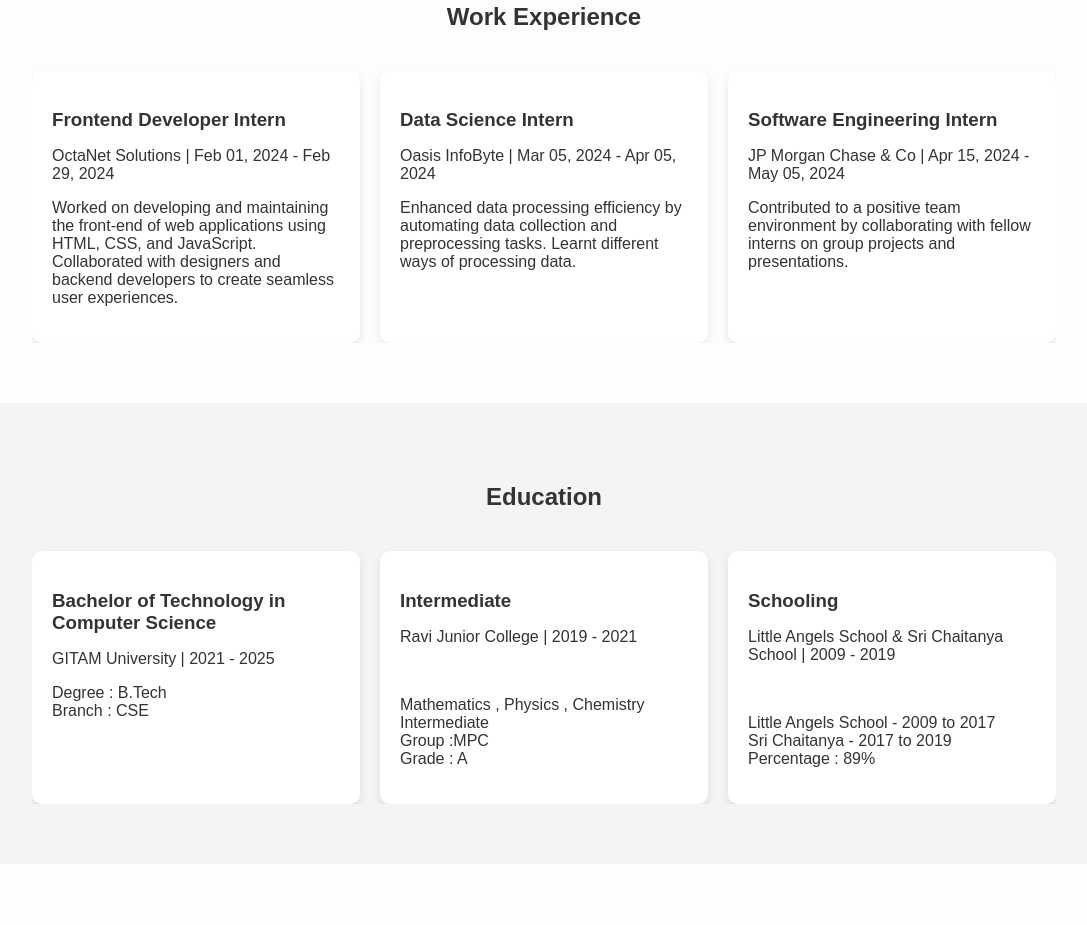
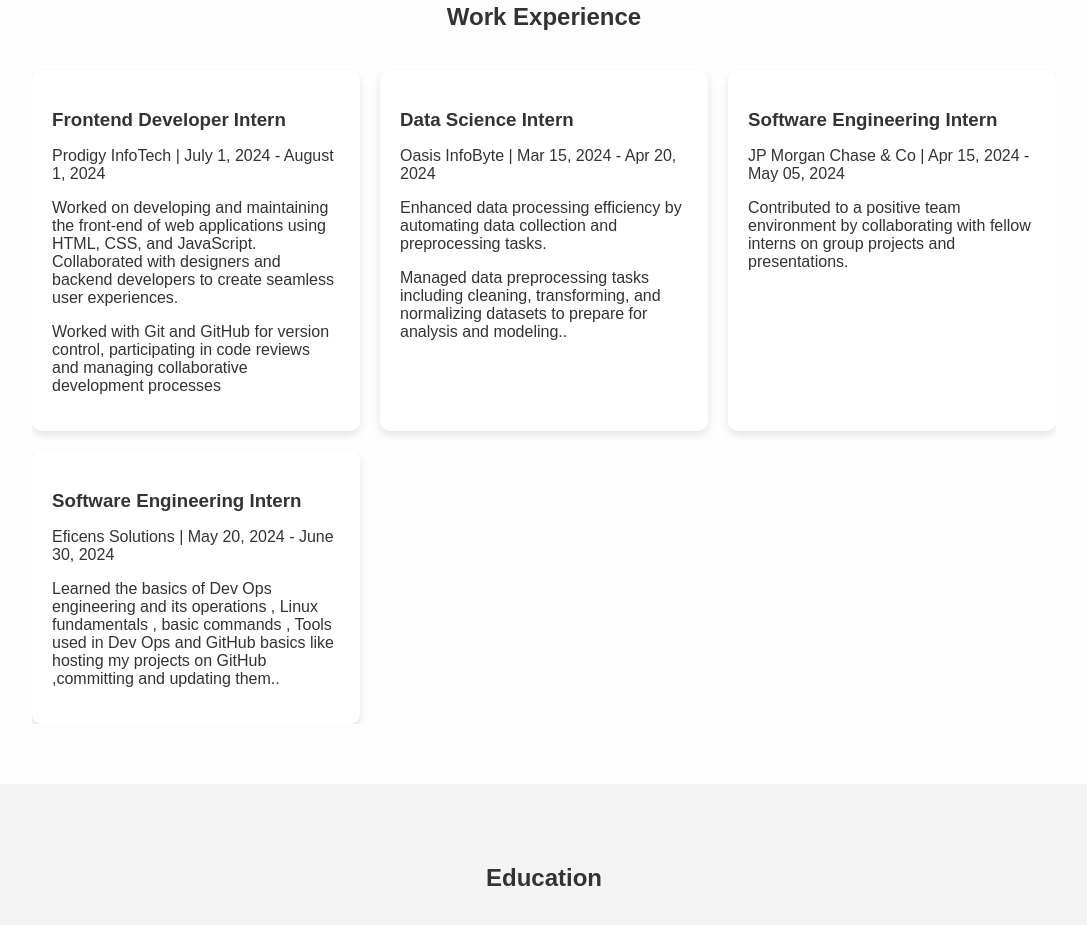
Before and after one commit to chetana2003/WebPortfolio, a plain HTML site: page index.html in a window 1280 px wide. Shown: the part 1349-2274 px from the top of the page, without its empty margins (96-1183 px from the left). Drawn offline with nearby package versions, Linux system fonts and the light colour scheme.

Commit message:
Update index.html

```diff
--- a/index.html
+++ b/index.html
@@ -106,18 +106,25 @@
                 <div class="experience_container">
                     <div class="experience_item">
                         <h3>Frontend Developer Intern</h3>
-                        <p>OctaNet Solutions | Feb 01, 2024 - Feb 29, 2024</p>
+                        <p>Prodigy InfoTech | July 1, 2024 - August 1, 2024</p>
                         <p>Worked on developing and maintaining the front-end of web applications using HTML, CSS, and JavaScript. Collaborated with designers and backend developers to create seamless user experiences.</p>
+                        <p>Worked with Git and GitHub for version control, participating in code reviews and managing collaborative development processes</p>
                     </div>
                     <div class="experience_item">
                         <h3>Data Science Intern</h3>
-                        <p>Oasis InfoByte | Mar 05, 2024 - Apr 05, 2024</p>
-                        <p>Enhanced data processing efficiency by automating data collection and preprocessing tasks. Learnt different ways of processing data.</p>
+                        <p>Oasis InfoByte | Mar 15, 2024 - Apr 20, 2024</p>
+                        <p>Enhanced data processing efficiency by automating data collection and preprocessing tasks.</p>
+                        <p>Managed data preprocessing tasks including cleaning, transforming, and normalizing datasets to prepare for analysis and modeling..</p>
                     </div>
                     <div class="experience_item">
                         <h3>Software Engineering Intern</h3>
                         <p>JP Morgan Chase & Co | Apr 15, 2024 - May 05, 2024</p>
                         <p>Contributed to a positive team environment by collaborating with fellow interns on group projects and presentations.</p>
+                    </div>
+                     <div class="experience_item">
+                        <h3>Software Engineering Intern</h3>
+                        <p> Eficens Solutions | May 20, 2024 - June 30, 2024</p>
+                        <p>Learned the basics of Dev Ops engineering and its operations , Linux fundamentals , basic commands , Tools used in Dev Ops and GitHub basics like hosting my projects on GitHub ,committing and updating them..</p>
                     </div>
                 </div>
             </div>
```
